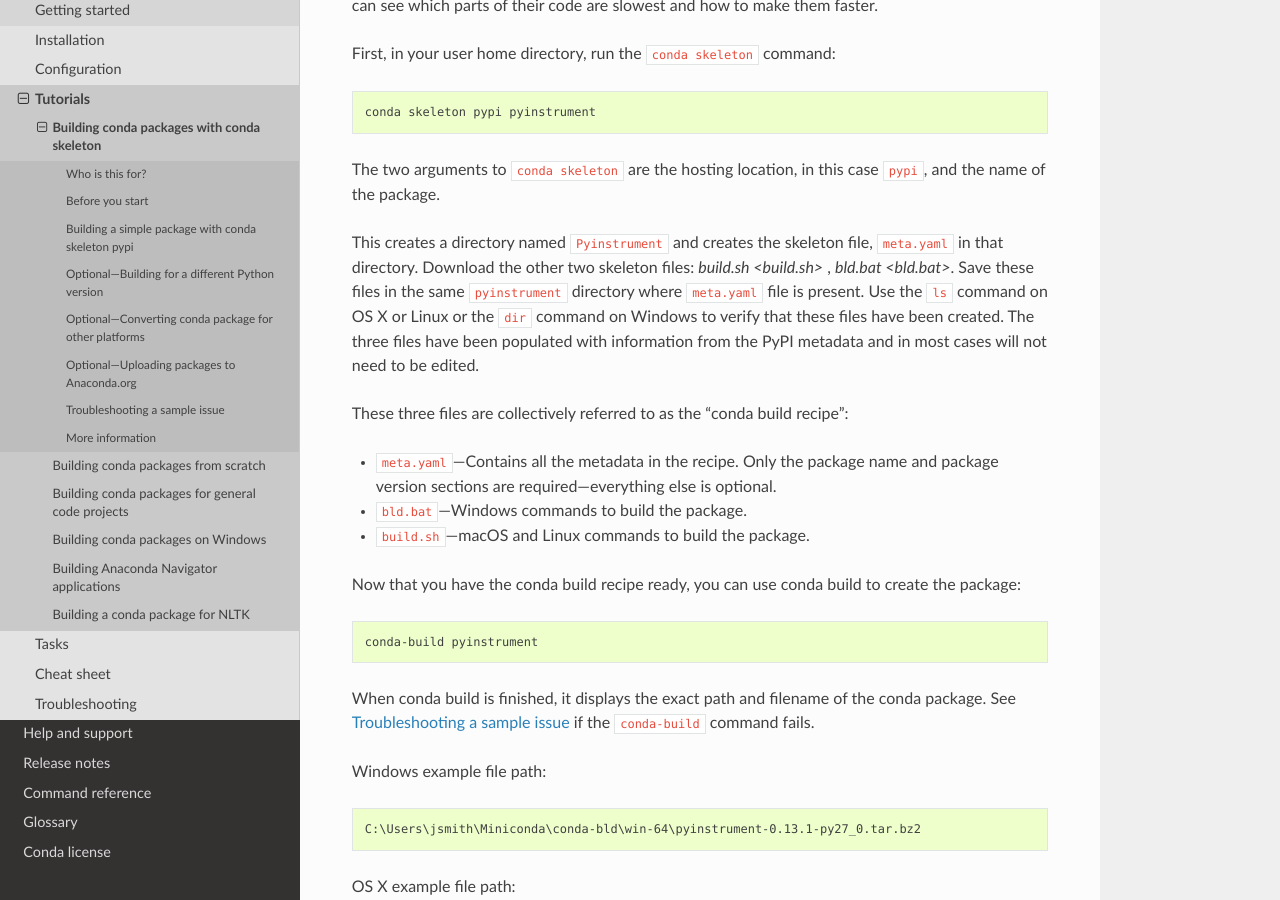
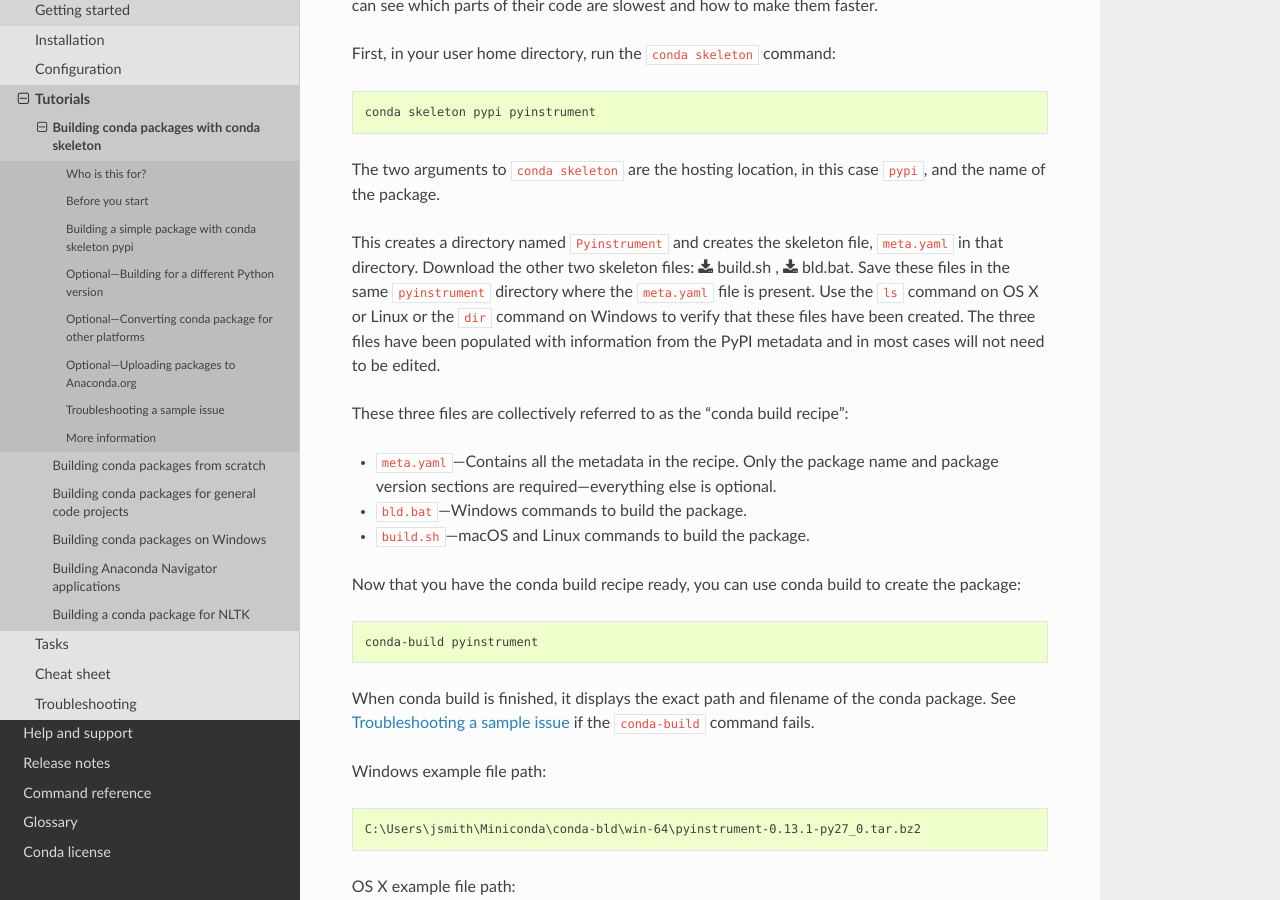
Before and after one commit to conda/conda-docs, a Sphinx documentation site: the page built from docs/source/user-guide/tutorials/build-pkgs-skeleton.rst, in a window 1280 px wide and 900 px high, scrolled down 1127 px. Built offline with Sphinx 7.4.7 and the Read the Docs theme 2.0.0, drawn with Linux system fonts in a browser that asks for light colours.

```diff
--- a/docs/source/user-guide/tutorials/build-pkgs-skeleton.rst
+++ b/docs/source/user-guide/tutorials/build-pkgs-skeleton.rst
@@ -70,11 +70,11 @@ command:
 The two arguments to ``conda skeleton`` are the hosting location,
 in this case ``pypi``, and the name of the package.
 
-
 This creates a directory named ``Pyinstrument`` and creates the
 skeleton file, ``meta.yaml`` in that directory. Download the other two
-skeleton files: `build.sh <build.sh>` , `bld.bat <bld.bat>`. Save these files
-in the same ``pyinstrument`` directory where ``meta.yaml`` file is present.
+skeleton files: :download:`build.sh <build.sh>` ,
+:download:`bld.bat <bld.bat>`. Save these files
+in the same ``pyinstrument`` directory where the ``meta.yaml`` file is present.
 Use the ``ls`` command on OS X or Linux or the
 ``dir`` command on Windows to verify that these files have been
 created. The three files have been populated with information
```
